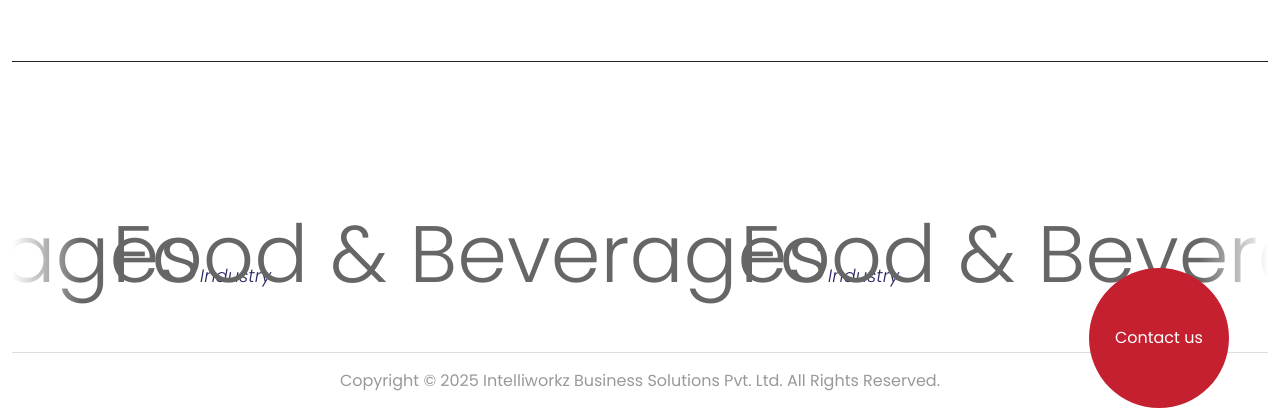
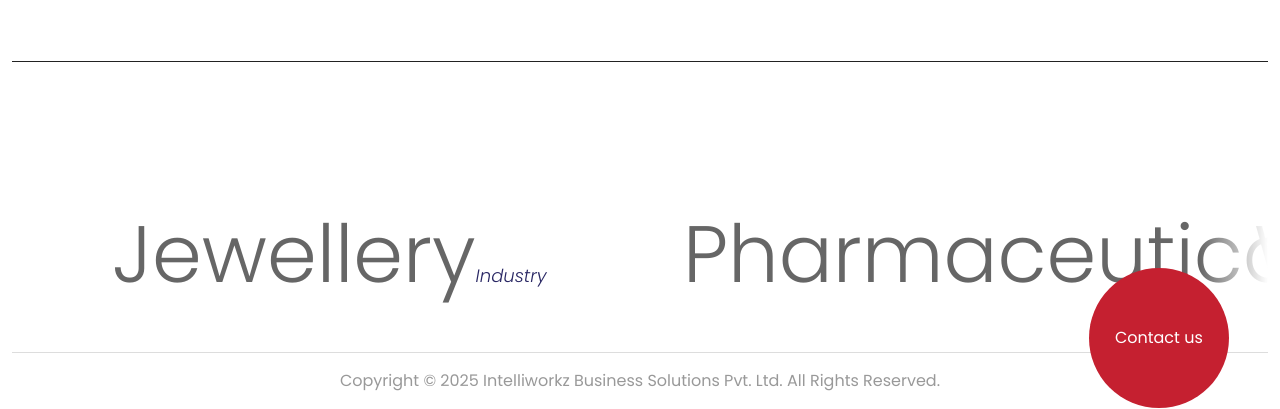
Before and after one commit to Yatharth-intelliworkz/iw-portfolio, a PHP site: page /projectlisting.php in a window 1280 px wide. Shown: the part 2038-2447 px from the top of the page. Run offline with PHP 8.4, Linux system fonts and the light colour scheme; some libraries are stand-ins or nearby versions; grey boxes are pictures that could not be loaded.

Commit message:
updated industry name in slider

```diff
--- a/js/script.js
+++ b/js/script.js
@@ -282,7 +282,7 @@ document.addEventListener('DOMContentLoaded', function () {
 
  $(".inds_slider").slick({
         infinite:0,
-        slidesToShow:2,
+        slidesToShow:2.2,
         slidesToScroll:1,
         dots:false,
         arrows:false,
--- a/projectlisting.php
+++ b/projectlisting.php
@@ -359,7 +359,7 @@
       <div class="slide">
         <a href="javascript:void(0)">
           <div class="title_wrapper">
-            <h2 class="title_80">Food & Beverages</h2>
+            <h2 class="title_80">Solar</h2>
             <p>Industry</p>
           </div>
         </a>
@@ -367,7 +367,7 @@
       <div class="slide">
         <a href="javascript:void(0)">
           <div class="title_wrapper">
-            <h2 class="title_80">Food & Beverages</h2>
+            <h2 class="title_80">Jewellery</h2>
             <p>Industry</p>
           </div>
         </a>
@@ -375,7 +375,7 @@
       <div class="slide">
         <a href="javascript:void(0)">
           <div class="title_wrapper">
-            <h2 class="title_80">Food & Beverages</h2>
+            <h2 class="title_80">Pharmaceuticals</h2>
             <p>Industry</p>
           </div>
         </a>
@@ -383,7 +383,7 @@
       <div class="slide">
         <a href="javascript:void(0)">
           <div class="title_wrapper">
-            <h2 class="title_80">Food & Beverages</h2>
+            <h2 class="title_80">Water</h2>
             <p>Industry</p>
           </div>
         </a>
@@ -391,7 +391,7 @@
       <div class="slide">
         <a href="javascript:void(0)">
           <div class="title_wrapper">
-            <h2 class="title_80">Food & Beverages</h2>
+            <h2 class="title_80">Real Estate</h2>
             <p>Industry</p>
           </div>
         </a>
@@ -399,7 +399,7 @@
       <div class="slide">
         <a href="javascript:void(0)">
           <div class="title_wrapper">
-            <h2 class="title_80">Food & Beverages</h2>
+            <h2 class="title_80">Cosmetics</h2>
             <p>Industry</p>
           </div>
         </a>
@@ -407,7 +407,7 @@
       <div class="slide">
         <a href="javascript:void(0)">
           <div class="title_wrapper">
-            <h2 class="title_80">Food & Beverages</h2>
+            <h2 class="title_80">Events & Expo</h2>
             <p>Industry</p>
           </div>
         </a>
@@ -415,7 +415,7 @@
       <div class="slide">
         <a href="javascript:void(0)">
           <div class="title_wrapper">
-            <h2 class="title_80">Food & Beverages</h2>
+            <h2 class="title_80">Engineering</h2>
             <p>Industry</p>
           </div>
         </a>
```
